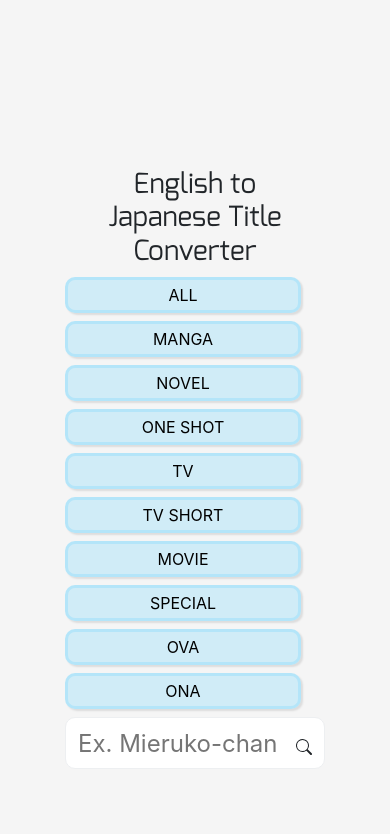
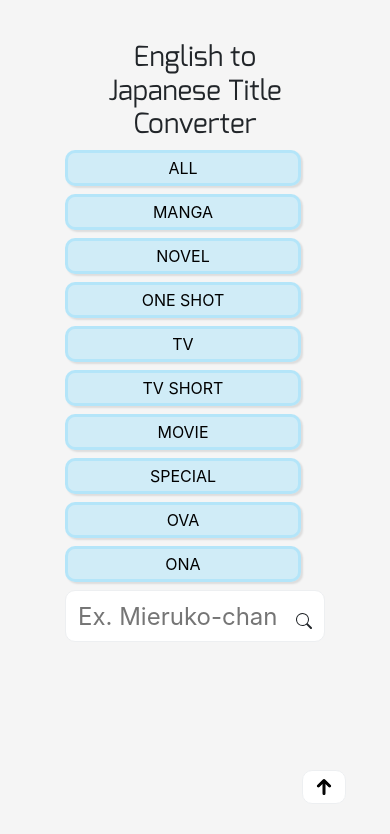
Before and after one commit to SoniaVivi/en-jp-title-finder, a Next.js app: page / in a window 390 px wide. Shown: the top 834 px of the page. Built offline with nearby package versions, Linux system fonts and the light colour scheme.

Commit message:
index: add scroll to top button

```diff
--- a/components/arrow/Arrow.js
+++ b/components/arrow/Arrow.js
@@ -3,7 +3,7 @@ import styles from "./Arrow.module.scss";
 const Arrow = (props) => {
   return (
     <button
-      className={`${styles.arrowContainer} ${styles[props.direction]}`}
+      className={`arrow ${styles.arrowContainer} ${styles[props.direction]}`}
       onClick={props.onClick}
     >
       <svg
--- a/pages/index.js
+++ b/pages/index.js
@@ -1,22 +1,41 @@
 import styles from "../styles/Home.module.scss";
 import SearchBar from "../components/searchBar/SearchBar";
 import localFont from "@next/font/local";
+import Arrow from "../components/arrow/Arrow";
+import { useRef } from "react";
 
 const exoFont = localFont({ src: "../fonts/exo-regular.otf" });
 
 export default function Home() {
+  const titleRef = useRef();
+
   return (
+    <>
       <div
         className={`container-lg min-vh-100 position-relative ${styles.searchWrapper}`}
       >
-      <div className={`${styles.searchContainer} row position-absolute w-100`}>
+        <div
+          className={`${styles.searchContainer} row position-absolute w-100`}
+        >
           <div className="col-2"></div>
-        <h1 className={`col-8 ${exoFont.className} text-center `}>
+          <h1
+            className={`col-8 ${exoFont.className} text-center `}
+            ref={titleRef}
+          >
             English to Japanese Title Converter
           </h1>
           <div className="col-2"></div>
           <SearchBar />
         </div>
       </div>
+      <div
+        className={`position-fixed ${styles.goToTop} flex justify-content-end`}
+      >
+        <Arrow
+          direction="top"
+          onClick={() => titleRef.current.scrollIntoView(true)}
+        />
+      </div>
+    </>
   );
 }
--- a/styles/Home.module.scss
+++ b/styles/Home.module.scss
@@ -10,3 +10,20 @@
     min-height: 5vh;
   }
 }
+
+.goToTop {
+  bottom: 40px;
+  width: 90%;
+
+  svg {
+    --size: 30px;
+    width: var(--size);
+    height: var(--size);
+  }
+}
+
+@media (max-width: 575px) {
+  .searchContainer {
+    top: 5vh;
+  }
+}
```
Lines whose indentation alone changed are shown as unchanged.
